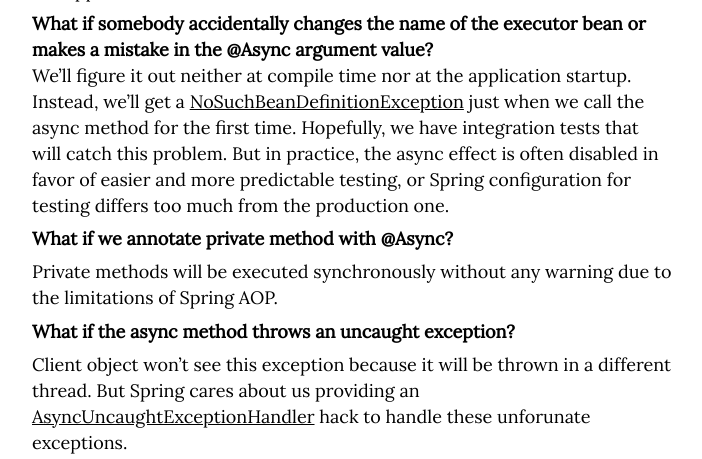
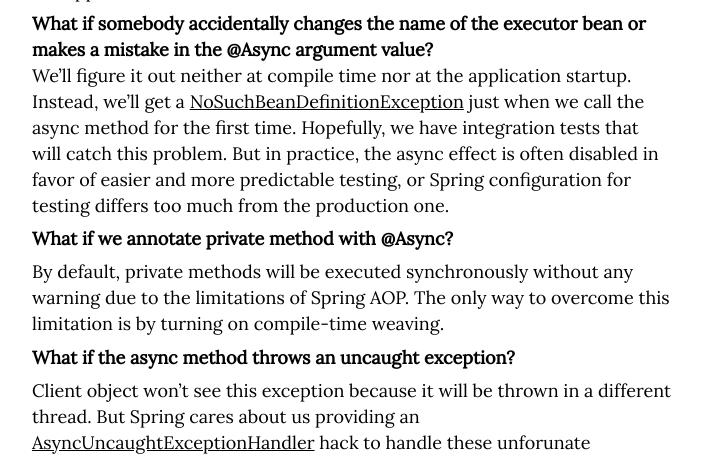
Before and after one commit to IlyaZinkovich/ilyazinkovich.github.io, a Jekyll site: the page built from _posts/2018/oct/2018-10-26-demystifying-spring-magic-async.md, in a window 1280 px wide and 900 px high, scrolled down 1337 px, cut to the strip 0-459 px from the top of the window. Shown: the whole strip, without its empty margins (288-990 px from the left). Built offline with Jekyll 4.4.1, drawn with Linux system fonts in a browser that asks for light colours; comment, search, counter and statistics services are not loaded.

Commit message:
Fixed assumption about @Async for private methods

```diff
--- a/_posts/2018/oct/2018-10-26-demystifying-spring-magic-async.md
+++ b/_posts/2018/oct/2018-10-26-demystifying-spring-magic-async.md
@@ -39,7 +39,8 @@ We'll figure it out neither at compile time nor at the application startup. Inst
 
 **What if we annotate private method with @Async?**
 
-Private methods will be executed synchronously without any warning due to the limitations of Spring AOP.
+By default, private methods will be executed synchronously without any warning due to the limitations of Spring AOP.
+The only way to overcome this limitation is by turning on compile-time weaving.
 
 **What if the async method throws an uncaught exception?**
 
```
